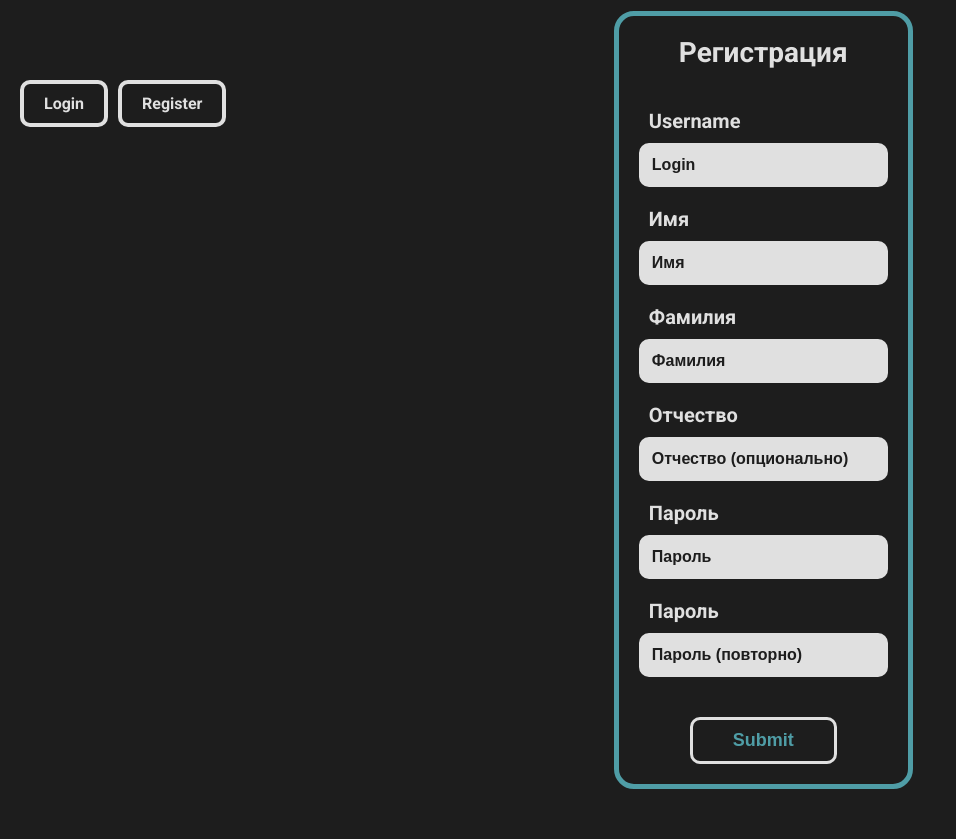
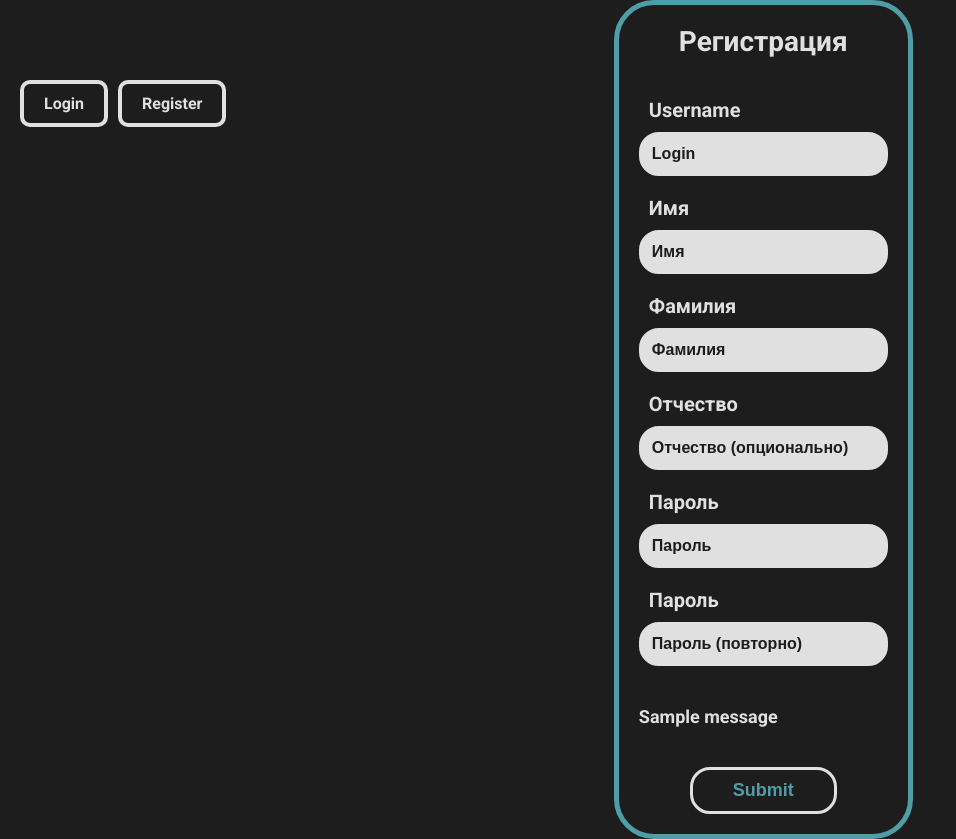
Before and after one commit to DEADnQUEEN/Course3Sem1Project, a Django app: page /register/ in a window 1280 px wide. Shown: the whole page, without its empty margins (0-956 px from the left). Before the commit the page ends 789 px from the top, so only its background shows below. Run offline with Django 4.2, Linux system fonts and the light colour scheme; tables that the repository leaves empty hold one stand-in row (values such as "Sample post"); one stand-in notice (Sample message) is shown.

Commit message:
create log reg pages

```diff
--- a/Course3Sem1/settings.py
+++ b/Course3Sem1/settings.py
@@ -68,7 +68,7 @@ AUTH_PASSWORD_VALIDATORS = [
     },
 ]
 
-LANGUAGE_CODE = 'en-us'
+LANGUAGE_CODE = 'ru-ru'
 TIME_ZONE = 'UTC'
 USE_I18N = True
 USE_TZ = True
--- a/RegLog/views.py
+++ b/RegLog/views.py
@@ -2,6 +2,7 @@ import django.http
 from django.shortcuts import render
 import django.contrib.auth
 from . import models, forms
+from django.contrib import messages
 
 
 def login(request: django.http.HttpRequest) -> django.http.HttpResponse:
@@ -29,9 +30,17 @@ def login(request: django.http.HttpRequest) -> django.http.HttpResponse:
 
     user = models.User.objects.filter(login__exact=form.data['login']).first()
 
-    if user is not None:
-        django.contrib.auth.login(request, user)
+    if user is None:
+        messages.error(request, 'Логин или пароль неверный')
+        return render(
+            request,
+            'page/form.html', {
+                'title': 'Вход',
+                'form': form
+            }
+        )
 
+    django.contrib.auth.login(request, user)
     return render(request, 'page/html.html')
 
 
--- a/static/css/form.css
+++ b/static/css/form.css
@@ -6,7 +6,7 @@ form.form-box {
     gap: 40px;
     padding: 20px;
     border: 5px solid var(--accent-color);
-    border-radius: 20px;
+    border-radius: 40px;
 }
 
 div.form-fields {
@@ -36,7 +36,7 @@ a#form-name {
 
 input.form-input {
     background-color: var(--second-color);
-    border-radius: 10px;
+    border-radius: 20px;
     border: 3px solid var(--second-color);
     color: var(--main-color);
     padding: 10px 10px;
@@ -76,7 +76,7 @@ button#submit {
     border: 3px solid var(--second-color);
     color: var(--accent-color);
     align-self: center;
-    border-radius: 10px;
+    border-radius: 20px;
     font-size: 18px;
     font-weight: bold;
     transition: var(--transition);
@@ -86,3 +86,14 @@ button#submit:hover {
     background-color: var(--second-color);
     color: var(--main-color);
 }
+
+.error-message {
+    font-size: 18px;
+    font-weight: bold;
+}
+
+.error-messages {
+    display: flex;
+    flex-direction: column;
+    gap: 10px;
+}
--- a/templates/page/form.html
+++ b/templates/page/form.html
@@ -18,6 +18,18 @@
                 </label>
             {% endfor %}
         </div>
+        {% if messages|length > 0 or form.errors|length %}
+            <div class="error-messages">
+                {% for errors in form.errors.values %}
+                    {% for error in errors %}
+                        <a class="error-message">{{ error }}</a>
+                    {% endfor %}
+                {% endfor %}
+                {% for message in messages %}
+                    <a class="error-message">{{ message }}</a>
+                {% endfor %}
+            </div>
+        {% endif %}
         <button type="submit" id="submit">Submit</button>
     </form>
 {% endblock %}
```
